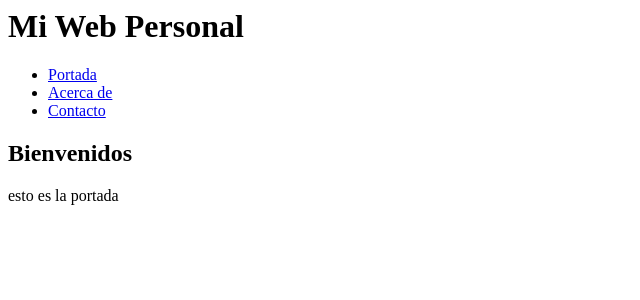
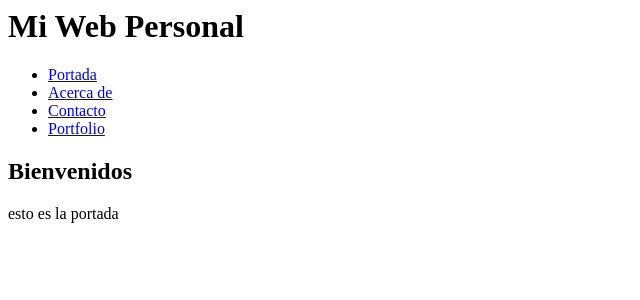
Before and after one commit to Lucke01/WebPersonal, a Django app: page / in a window 1280 px wide. Shown: the top 300 px of the page, without its empty margins (0-640 px from the left). Run offline with Django 5.2, Linux system fonts and the light colour scheme.

Commit message:
Portfolio creado

```diff
--- a/WebPersonal/Core/templates/Core/home.html
+++ b/WebPersonal/Core/templates/Core/home.html
@@ -3,6 +3,7 @@
     <li><a href="/">Portada</a></li>
     <li><a href="/about/">Acerca de</a></li>
     <li><a href="/contact/">Contacto</a></li>
+    <li><a href="/portfolio/">Portfolio</a></li>
 
 </ul>
 
--- /dev/null
+++ b/WebPersonal/Core/templates/Core/portfolio.html
@@ -0,0 +1,3 @@
+<h2>Portafolio</h2>
+
+<p>Algunos de mis trabajos.</p>
--- a/WebPersonal/Core/views.py
+++ b/WebPersonal/Core/views.py
@@ -12,7 +12,9 @@ def about(request):
 
 
 #definiendo CONTACT
-
-
 def contact(request):
     return render(request , 'Core/contact.html')
+
+#definiendo PORTFOLIO
+def portfolio(request):
+    return render (request,'Core/portfolio.html')
--- a/WebPersonal/WebPersonal/urls.py
+++ b/WebPersonal/WebPersonal/urls.py
@@ -22,6 +22,7 @@ urlpatterns = [
     path('',views.home , name ='Home'),
     path('about/',views.about, name = "About"),
     path('contact/',views.contact, name = "Contact"),
+    path('portfolio/',views.portfolio, name ="Portfolio"),
     path('admin/', admin.site.urls),
 
 
```
